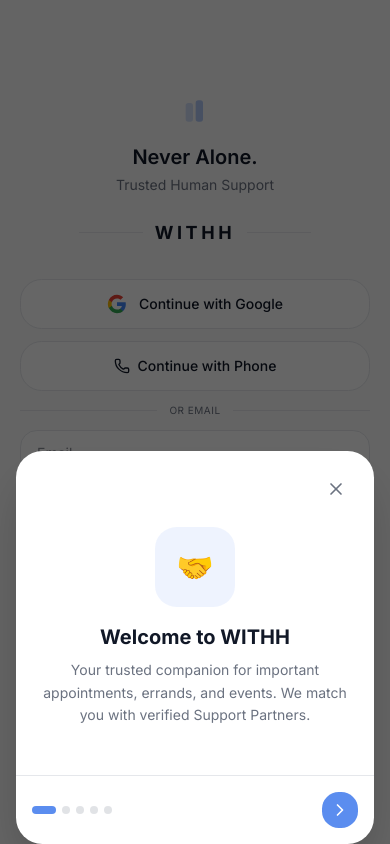
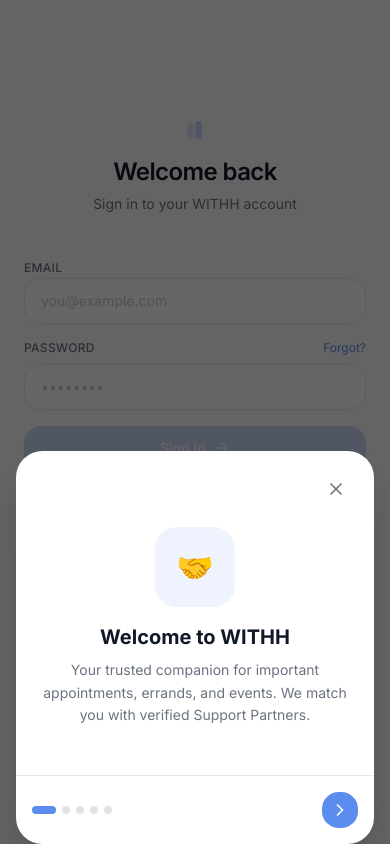
Before and after one commit to stonedwol7/withh, a Next.js app: page /login in a window 390 px wide. Built offline with nearby package versions, Linux system fonts and the light colour scheme; no server answers.

Commit message:
fix: middleware rewrite, auth error handling, partner nav, ops crash, route stubs removed, error/loading boundaries

```diff
--- a/src/app/login/page.tsx
+++ b/src/app/login/page.tsx
@@ -3,17 +3,10 @@
 import { useRouter } from 'next/navigation'
 import { useAuthStore } from '@/store/auth-store'
 import { useAppStore } from '@/store/use-store'
-import { Phone, Shield, Heart, Users, Loader2, Mail, ArrowLeft } from 'lucide-react'
+import { Shield, Heart, Users, Loader2, Mail, ArrowRight, AlertCircle } from 'lucide-react'
 import { useEffect, useState } from 'react'
 import Link from 'next/link'
 import { BrandMark } from '@/components/brand/brand-mark'
-import { BrandWordmark } from '@/components/brand/brand-wordmark'
-
-const trustSignals = [
-  { icon: Shield, text: 'Verified partners' },
-  { icon: Heart, text: 'Human-reviewed matching' },
-  { icon: Users, text: '24/7 support team' },
-]
 
 export default function LoginPage() {
   const router = useRouter()
@@ -21,18 +14,14 @@
   const initialize = useAppStore((s) => s.initialize)
   const [email, setEmail] = useState('')
   const [password, setPassword] = useState('')
-  const [phone, setPhone] = useState('')
-  const [otpMode, setOtpMode] = useState(false)
-  const [mounted, setMounted] = useState(false)
 
   useEffect(() => {
-    setMounted(true)
     if (isAuthenticated && role) {
       router.push(role === 'customer' ? '/customer' : role === 'partner' ? '/partner' : '/ops')
     }
   }, [isAuthenticated, role, router])
 
-  const handleEmailLogin = async () => {
+  const handleLogin = async () => {
     if (!email.trim() || !password.trim()) return
     clearError()
     const ok = await login(email.trim(), password.trim())
@@ -43,147 +32,109 @@
     }
   }
 
-  const handleGoogleLogin = () => {
-    import('@/lib/supabase/client').then(({ supabase }) => {
-      supabase.auth.signInWithOAuth({ provider: 'google' })
-    })
-  }
+  return (
+    <div className="min-h-screen bg-background flex flex-col">
+      <div className="flex-1 flex items-center justify-center p-6">
+        <div className="w-full max-w-sm">
 
-  const handlePhoneOtp = () => {
-    if (!phone.trim() || phone.length < 10) return
-    import('@/lib/supabase/client').then(({ supabase }) => {
-      supabase.auth.signInWithOtp({ phone: phone.trim() })
-    })
-  }
-
-  if (!mounted) {
-    return <div className="min-h-screen bg-background" />
-  }
-
-  return (
-    <div className="min-h-screen bg-background flex flex-col relative overflow-hidden">
-      <div className="absolute inset-0 opacity-[0.03] pointer-events-none" style={{ backgroundImage: "url('/brand-pattern.png')", backgroundSize: '400px' }} />
-
-      <div className="flex-1 flex items-center justify-center p-5 relative z-10">
-        <div className="w-full max-w-sm">
-          <div className="text-center mb-8 animate-fade-in">
-            <BrandMark size={24} className="text-accent mx-auto mb-5 opacity-50" />
-            <p className="text-xl md:text-2xl text-foreground font-semibold">
-              Never Alone.
-            </p>
-            <p className="text-sm text-muted-foreground mt-1">Trusted Human Support</p>
-            <div className="flex items-center justify-center gap-3 mt-6">
-              <div className="h-px flex-1 max-w-16 bg-border" />
-              <BrandWordmark size="md" />
-              <div className="h-px flex-1 max-w-16 bg-border" />
-            </div>
+          {/* Brand */}
+          <div className="text-center mb-10">
+            <BrandMark size={20} className="text-accent mx-auto mb-4 opacity-40" />
+            <p className="text-2xl font-semibold text-foreground tracking-tight">Welcome back</p>
+            <p className="text-sm text-muted-foreground mt-1.5">Sign in to your WITHH account</p>
           </div>
 
-          <div className="animate-fade-in-up space-y-3">
-            <button
-              onClick={handleGoogleLogin}
-              className="w-full bg-card border border-border rounded-2xl py-3.5 px-4 flex items-center justify-center gap-3 hover:bg-muted transition-all font-medium text-sm"
-            >
-              <svg viewBox="0 0 24 24" className="w-5 h-5" fill="none"><path d="M22.56 12.25c0-.78-.07-1.53-.2-2.25H12v4.26h5.92a5.06 5.06 0 01-2.2 3.32v2.77h3.57c2.08-1.92 3.28-4.74 3.28-8.1z" fill="#4285F4"/><path d="M12 23c2.97 0 5.46-.98 7.28-2.66l-3.57-2.77c-.98.66-2.23 1.06-3.71 1.06-2.86 0-5.29-1.93-6.16-4.53H2.18v2.84C3.99 20.53 7.7 23 12 23z" fill="#34A853"/><path d="M5.84 14.09c-.22-.66-.35-1.36-.35-2.09s.13-1.43.35-2.09V7.07H2.18C1.43 8.55 1 10.22 1 12s.43 3.45 1.18 4.93l2.85-2.22.81-.62z" fill="#FBBC05"/><path d="M12 5.38c1.62 0 3.06.56 4.21 1.64l3.15-3.15C17.45 2.09 14.97 1 12 1 7.7 1 3.99 3.47 2.18 7.07l3.66 2.84c.87-2.6 3.3-4.53 6.16-4.53z" fill="#EA4335"/></svg>
-              Continue with Google
-            </button>
-
-            {otpMode ? (
-              <div className="space-y-3">
-                <input
-                  type="tel"
-                  value={phone}
-                  onChange={(e) => setPhone(e.target.value)}
-                  placeholder="Phone number"
-                  onKeyDown={(e) => e.key === 'Enter' && handlePhoneOtp()}
-                  className="w-full bg-card border border-input rounded-xl py-3 px-4 text-sm focus:outline-none focus:ring-2 focus:ring-ring/20 focus:border-accent transition-all"
-                />
-                <button
-                  onClick={handlePhoneOtp}
-                  disabled={!phone.trim() || phone.length < 10}
-                  className="w-full bg-card border border-border rounded-2xl py-3.5 flex items-center justify-center gap-2 hover:bg-muted transition-all font-medium text-sm disabled:opacity-40"
-                >
-                  <Phone className="w-4 h-4" />
-                  Send OTP
-                </button>
-                <button
-                  onClick={() => setOtpMode(false)}
-                  className="w-full text-xs text-muted-foreground hover:text-foreground transition-colors flex items-center justify-center gap-1"
-                >
-                  <ArrowLeft className="w-3 h-3" /> Back to email
-                </button>
-              </div>
-            ) : (
-              <>
-                <button
-                  onClick={() => setOtpMode(true)}
-                  className="w-full bg-card border border-border rounded-2xl py-3.5 flex items-center justify-center gap-2 hover:bg-muted transition-all font-medium text-sm"
-                >
-                  <Phone className="w-4 h-4" />
-                  Continue with Phone
-                </button>
-
-                <div className="flex items-center gap-3">
-                  <div className="h-px flex-1 bg-border" />
-                  <span className="text-[10px] text-muted-foreground uppercase tracking-wider">Or email</span>
-                  <div className="h-px flex-1 bg-border" />
-                </div>
-
+          {/* Form */}
+          <div className="space-y-4">
+            <div className="space-y-2">
+              <label className="text-xs font-medium text-muted-foreground tracking-wide uppercase">Email</label>
               <input
                 type="email"
                 value={email}
                 onChange={(e) => setEmail(e.target.value)}
-                  placeholder="Email"
-                  onKeyDown={(e) => e.key === 'Enter' && handleEmailLogin()}
-                  className="w-full bg-card border border-input rounded-xl py-3 px-4 text-sm focus:outline-none focus:ring-2 focus:ring-ring/20 focus:border-accent transition-all"
+                placeholder="you@example.com"
+                onKeyDown={(e) => e.key === 'Enter' && handleLogin()}
+                className="w-full bg-card border border-border rounded-xl py-3 px-4 text-sm focus:outline-none focus:ring-2 focus:ring-accent/20 focus:border-accent transition-all placeholder:text-muted-foreground/40"
               />
+            </div>
+
+            <div className="space-y-2">
+              <div className="flex items-center justify-between">
+                <label className="text-xs font-medium text-muted-foreground tracking-wide uppercase">Password</label>
+                <button className="text-xs text-accent hover:underline">Forgot?</button>
+              </div>
               <input
                 type="password"
                 value={password}
                 onChange={(e) => setPassword(e.target.value)}
-                  placeholder="Password"
-                  onKeyDown={(e) => e.key === 'Enter' && handleEmailLogin()}
-                  className="w-full bg-card border border-input rounded-xl py-3 px-4 text-sm focus:outline-none focus:ring-2 focus:ring-ring/20 focus:border-accent transition-all"
+                placeholder="&bull;&bull;&bull;&bull;&bull;&bull;&bull;&bull;"
+                onKeyDown={(e) => e.key === 'Enter' && handleLogin()}
+                className="w-full bg-card border border-border rounded-xl py-3 px-4 text-sm focus:outline-none focus:ring-2 focus:ring-accent/20 focus:border-accent transition-all placeholder:text-muted-foreground/40"
               />
+            </div>
 
-                {error && <p className="text-xs text-red text-center">{error}</p>}
+            {error && (
+              <div className="flex items-center gap-2 bg-red/5 border border-red/10 rounded-xl px-4 py-3">
+                <AlertCircle className="w-4 h-4 text-red shrink-0" />
+                <p className="text-xs text-red">{error}</p>
+              </div>
+            )}
 
             <button
-                  onClick={handleEmailLogin}
+              onClick={handleLogin}
               disabled={loading || !email.trim() || !password.trim()}
-                  className="w-full bg-primary text-primary-foreground py-3.5 rounded-xl font-medium hover:opacity-90 transition-all disabled:opacity-40 flex items-center justify-center gap-2"
+              className="w-full bg-accent text-white py-3 rounded-xl font-medium hover:opacity-90 transition-all disabled:opacity-30 flex items-center justify-center gap-2 text-sm shadow-lg shadow-accent/20"
             >
               {loading ? (
                 <><Loader2 className="w-4 h-4 animate-spin" /> Signing in...</>
               ) : (
-                    'Sign In'
+                <><span>Sign In</span> <ArrowRight className="w-4 h-4" /></>
               )}
             </button>
-              </>
-            )}
           </div>
 
-          <div className="flex items-center justify-center gap-6 mt-8 animate-fade-in">
-            {trustSignals.map((item) => (
-              <div key={item.text} className="flex items-center gap-1.5 text-xs text-muted-foreground/60">
-                <item.icon className="w-3 h-3" />
-                <span>{item.text}</span>
+          {/* Divider */}
+          <div className="flex items-center gap-3 my-8">
+            <div className="h-px flex-1 bg-border" />
+            <span className="text-[10px] text-muted-foreground/40 uppercase tracking-widest font-medium">Or continue with</span>
+            <div className="h-px flex-1 bg-border" />
+          </div>
+
+          {/* Google (disabled until configured) */}
+          <button
+            disabled
+            className="w-full bg-card border border-border rounded-xl py-3 px-4 flex items-center justify-center gap-3 font-medium text-sm cursor-not-allowed opacity-40"
+          >
+            <svg viewBox="0 0 24 24" className="w-5 h-5" fill="none"><path d="M22.56 12.25c0-.78-.07-1.53-.2-2.25H12v4.26h5.92a5.06 5.06 0 01-2.2 3.32v2.77h3.57c2.08-1.92 3.28-4.74 3.28-8.1z" fill="#4285F4"/><path d="M12 23c2.97 0 5.46-.98 7.28-2.66l-3.57-2.77c-.98.66-2.23 1.06-3.71 1.06-2.86 0-5.29-1.93-6.16-4.53H2.18v2.84C3.99 20.53 7.7 23 12 23z" fill="#34A853"/><path d="M5.84 14.09c-.22-.66-.35-1.36-.35-2.09s.13-1.43.35-2.09V7.07H2.18C1.43 8.55 1 10.22 1 12s.43 3.45 1.18 4.93l2.85-2.22.81-.62z" fill="#FBBC05"/><path d="M12 5.38c1.62 0 3.06.56 4.21 1.64l3.15-3.15C17.45 2.09 14.97 1 12 1 7.7 1 3.99 3.47 2.18 7.07l3.66 2.84c.87-2.6 3.3-4.53 6.16-4.53z" fill="#EA4335"/></svg>
+            Google Sign-In
+            <span className="text-[9px] text-muted-foreground/40 tracking-wide">(coming soon)</span>
+          </button>
+
+          {/* Trust */}
+          <div className="flex items-center justify-center gap-5 mt-10">
+            {[
+              { icon: Shield, text: 'Verified partners' },
+              { icon: Heart, text: 'Human-reviewed' },
+              { icon: Users, text: '24/7 support' },
+            ].map((item) => (
+              <div key={item.text} className="flex items-center gap-1.5">
+                <item.icon className="w-3 h-3 text-muted-foreground/40" />
+                <span className="text-[10px] text-muted-foreground/40">{item.text}</span>
               </div>
             ))}
           </div>
 
-          <div className="text-center mt-6">
+          {/* Footer */}
+          <div className="text-center mt-8 space-y-2">
             <p className="text-sm text-muted-foreground">
-              New here?{' '}
-              <Link href="/register" className="text-accent font-medium hover:underline">Create account</Link>
+              Don&apos;t have an account?{' '}
+              <Link href="/register" className="text-accent font-medium hover:underline">Create one</Link>
             </p>
-          </div>
-
-          <div className="text-center mt-4">
-            <Link href="/" className="text-xs text-muted-foreground/40 hover:text-muted-foreground/60 transition-colors">
+            <Link href="/" className="block text-[10px] text-muted-foreground/30 hover:text-muted-foreground/50 transition-colors">
               Back to home
             </Link>
           </div>
+
         </div>
       </div>
     </div>
--- a/src/app/ops/matching/page.tsx
+++ b/src/app/ops/matching/page.tsx
@@ -2,7 +2,6 @@
 
 import { useRouter } from 'next/navigation'
 import { useAppStore } from '@/store/use-store'
-import { OpsHeader } from '@/components/shared/ops-nav'
 import { format } from 'date-fns'
 import { Shield, Star, CheckCircle, Globe, Award } from 'lucide-react'
 
--- a/src/app/ops/page.tsx
+++ b/src/app/ops/page.tsx
@@ -124,7 +124,8 @@
                 {aiAnalyses[req.id]?.riskFlags && aiAnalyses[req.id].riskFlags.length > 0 && (
                   <div className="flex flex-wrap gap-1 mb-2">
                     {aiAnalyses[req.id].riskFlags.map((flag) => {
-                      const config = riskFlagLabels[flag]
+                      const config = riskFlagLabels[flag as keyof typeof riskFlagLabels]
+                      if (!config) return null
                       return (
                         <span
                           key={flag}
--- a/src/app/page.tsx
+++ b/src/app/page.tsx
@@ -28,7 +28,6 @@
   { icon: Heart, title: 'Trusted Human Support', desc: 'Real people who are vetted, trained, and committed to your wellbeing.' },
   { icon: UserCheck, title: 'Verified Partners', desc: 'Every partner passes identity verification and background checks.' },
   { icon: Users, title: 'Human Presence', desc: 'Someone by your side for life\'s important moments.' },
-  { icon: Shield, title: 'Real Assistance', desc: 'Practical, reliable help from start to finish.' },
   { icon: MessageSquare, title: 'Reliable Communication', desc: 'Clear updates and direct contact throughout your journey.' },
   { icon: Star, title: 'Careful Matching', desc: 'We consider your preferences, language, and needs in every match.' },
 ]
@@ -39,7 +38,6 @@
   { icon: Phone, title: 'Emergency Escalation', desc: 'Dedicated support team reachable throughout every journey.' },
   { icon: Heart, title: 'Support Team', desc: 'Real humans who care — available by phone, chat, or email.' },
   { icon: Users, title: 'Transparent Process', desc: 'You know who your partner is before you confirm. No surprises.' },
-  { icon: Check, title: 'Clear Expectations', desc: 'Everything is explained upfront — cost, process, roles, and safety.' },
 ]
 
 const partnerPoints = [
```
Also changed, not shown: src/app/error.tsx (added, +24 -0 lines), src/app/loading.tsx (added, +12 -0 lines), src/app/ops/active/page.tsx (+4 -4 lines), src/app/partner/status/page.tsx (+22 -8 lines), src/app/register/page.tsx (+54 -23 lines), src/proxy.ts (+9 -3 lines), src/store/auth-store.ts (+24 -50 lines). Lines whose indentation alone changed are shown as unchanged.
